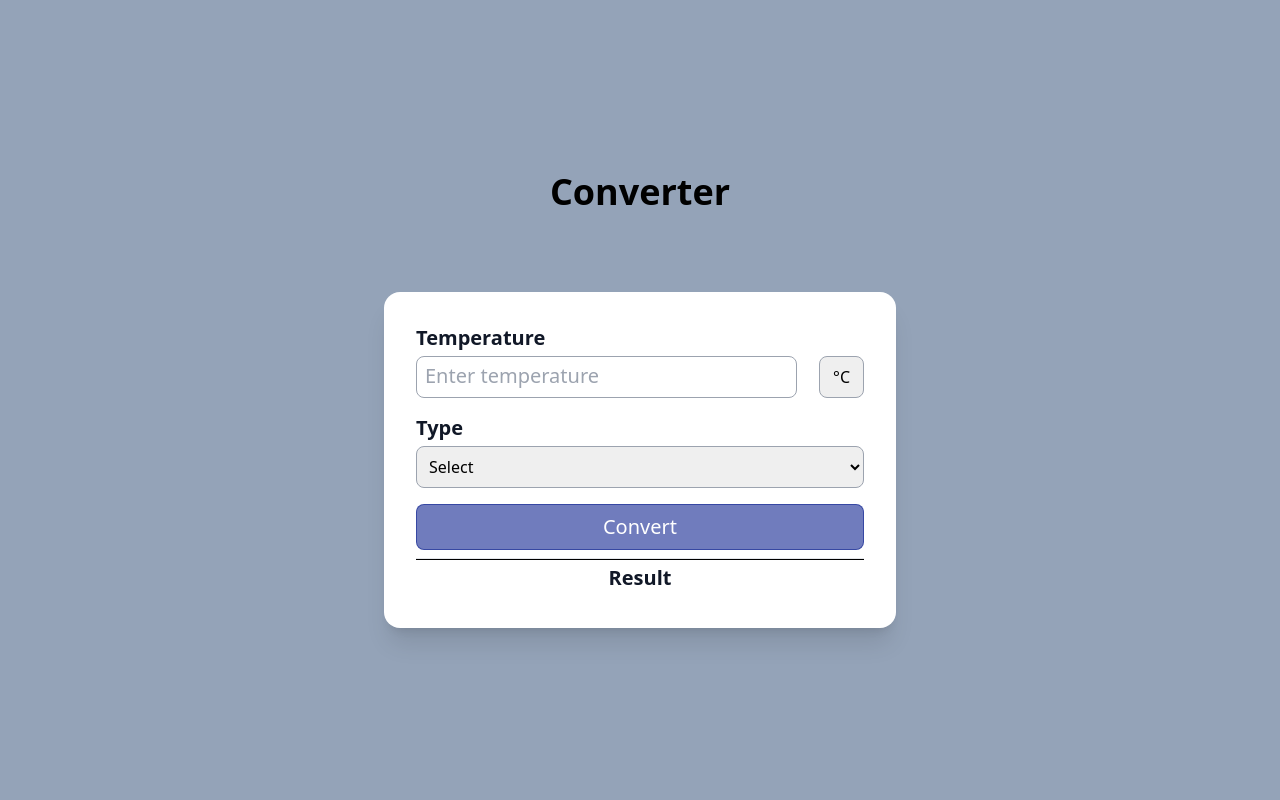
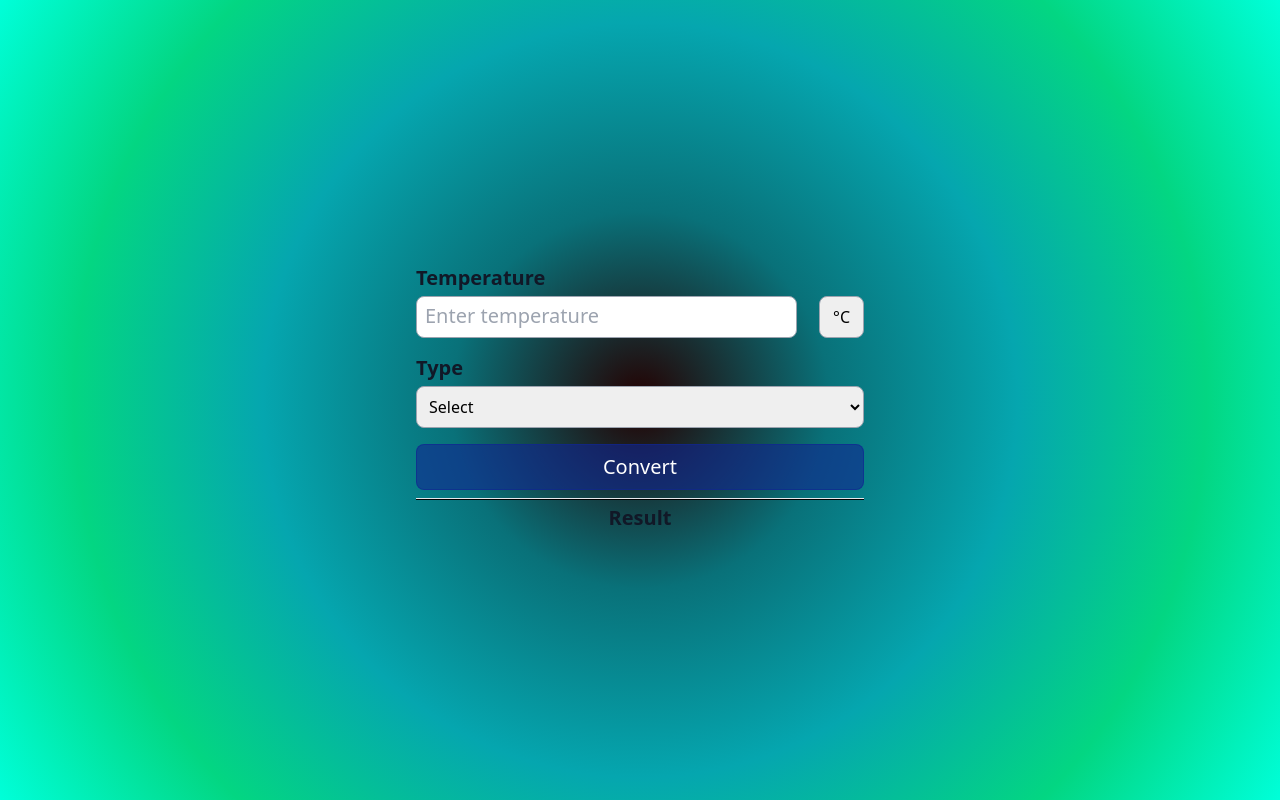
Before and after one commit to sagardwivedi/temperature-conveter, a React (Create React App) app: page / in a window 1280 px wide. Built offline with nearby package versions, Linux system fonts and the light colour scheme.

Commit message:
Made Visual Changes

```diff
--- a/src/App.js
+++ b/src/App.js
@@ -19,9 +19,9 @@ function App() {
     };
 
     return (
-        <div className="flex h-screen w-full flex-col items-center justify-center bg-slate-400">
-            <h1 className="mb-20 text-4xl font-bold">Converter</h1>
-            <section className="w-[90%] max-w-lg animate-lineInserted rounded-2xl bg-white p-8 shadow-xl">
+        <div className="backg flex h-screen w-full flex-col items-center justify-center ">
+            {/* <h1 className="mb-20 text-8xl font-bold text-white">Converter</h1> */}
+            <section className="bg-inherit w-[90%] max-w-lg rounded-xl p-8 shadow-transparent">
                 <form>
                     <div className="space-y-4">
                         <div className="flex flex-col">
--- a/src/index.css
+++ b/src/index.css
@@ -1,3 +1,17 @@
 @tailwind base;
 @tailwind components;
 @tailwind utilities;
+
+@layer components {
+    .backg {
+        background: rgb(36, 0, 0);
+        background: radial-gradient(
+            circle,
+            rgba(36, 0, 0, 1) 0%,
+            rgba(9, 113, 121, 1) 25%,
+            rgba(5, 166, 175, 1) 50%,
+            rgba(3, 214, 130, 1) 75%,
+            rgba(0, 255, 217, 1) 100%
+        );
+    }
+}
```
